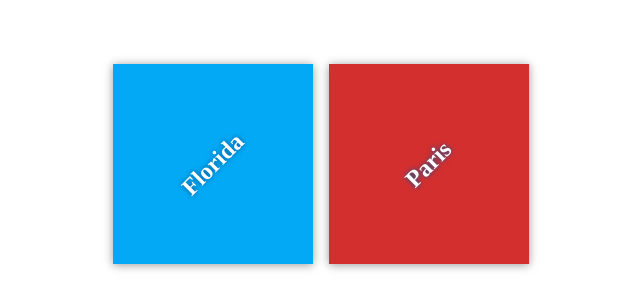
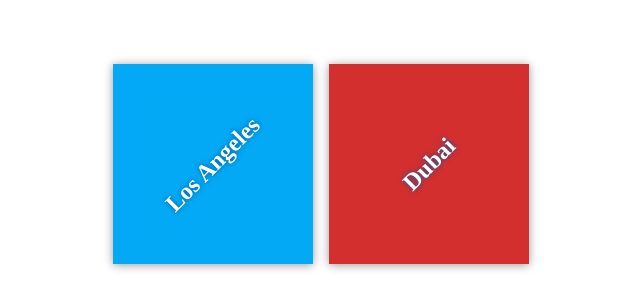
Before and after one commit to shahad-abdullah/my-travel-plans, a plain HTML site: page index.html in a window 1280 px wide. Shown: the part 236-544 px from the top of the page, without its empty margins (319-959 px from the left). Drawn offline with Linux system fonts and the light colour scheme.

Commit message:
Add starting destinations

```diff
--- a/index.html
+++ b/index.html
@@ -11,11 +11,11 @@
     <div class="container">
         <div class="destination-container">
             <div class="destination" id="florida">
-                <h2>Florida</h2>
+                <h2>Los Angeles</h2>
             </div>
 
             <div class="destination" id="paris">
-                <h2>Paris</h2>
+                <h2>Dubai</h2>
             </div>
         </div>
     </div>
```
